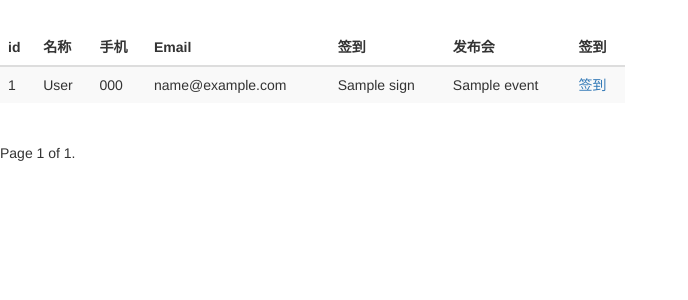
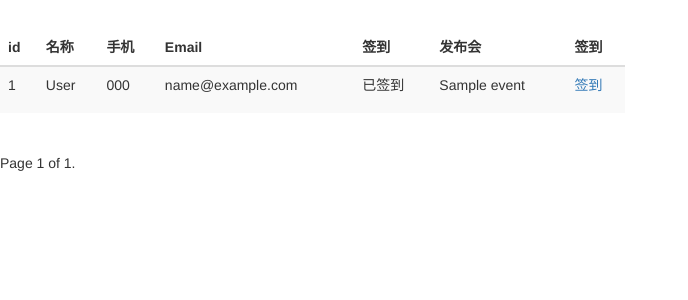
Before and after one commit to AaronSu20170930/pythonScripts, a Django app: template templates/guest_manage.html in a window 1280 px wide. Shown: the part 51-351 px from the top of the page, without its empty margins (0-688 px from the left). Run offline with Django 3.2, Linux system fonts and the light colour scheme; the template is opened without the code that fills it: most values are stand-ins (such as "Sample title", 1, 10 or a date in 2020); some libraries are stand-ins or nearby versions.

Commit message:
修改发布会id获取方式 签到未签到状态

```diff
--- a/templates/guest_manage.html
+++ b/templates/guest_manage.html
@@ -43,10 +43,16 @@
                                 <td>{{ guest.realname }}</td>
                                 <td>{{ guest.phone }}</td>
                                 <td>{{ guest.email }}</td>
-                                <td>{{ guest.sign }}</td>
+                                <td>
+                                    {% if guest.sign == False %}
+                                        <p>未签到</p>
+                                    {% else %}
+                                        <p>已签到</p>
+                                    {%  endif %}
+                                </td>
                                 <td>{{ guest.event }}</td>
                                 <td>
-                                    <a href="/sign_index/{{ event.id }}/" target="{{ event.id }}_blank">
+                                    <a href="/sign_index/{{ guest.event_id }}/" target="{{ guest.event_id }}_blank">
                                         签到
                                     </a>
                                 </td>
```
